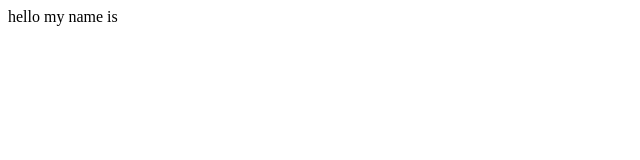
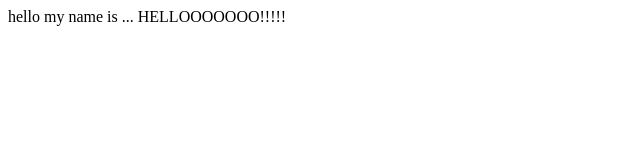
Before and after one commit to gimastelari/My_Website, a plain HTML site: page index.html in a window 1280 px wide. Shown: the whole page, without its empty margins (0-640 px from the left). Drawn offline with Linux system fonts and the light colour scheme.

Commit message:
chanages

```diff
--- a/index.html
+++ b/index.html
@@ -6,6 +6,6 @@
     <title>Document</title>
 </head>
 <body>
-    hello my name is
+    hello my name is ... HELLOOOOOOO!!!!!
 </body>
 </html>
```
